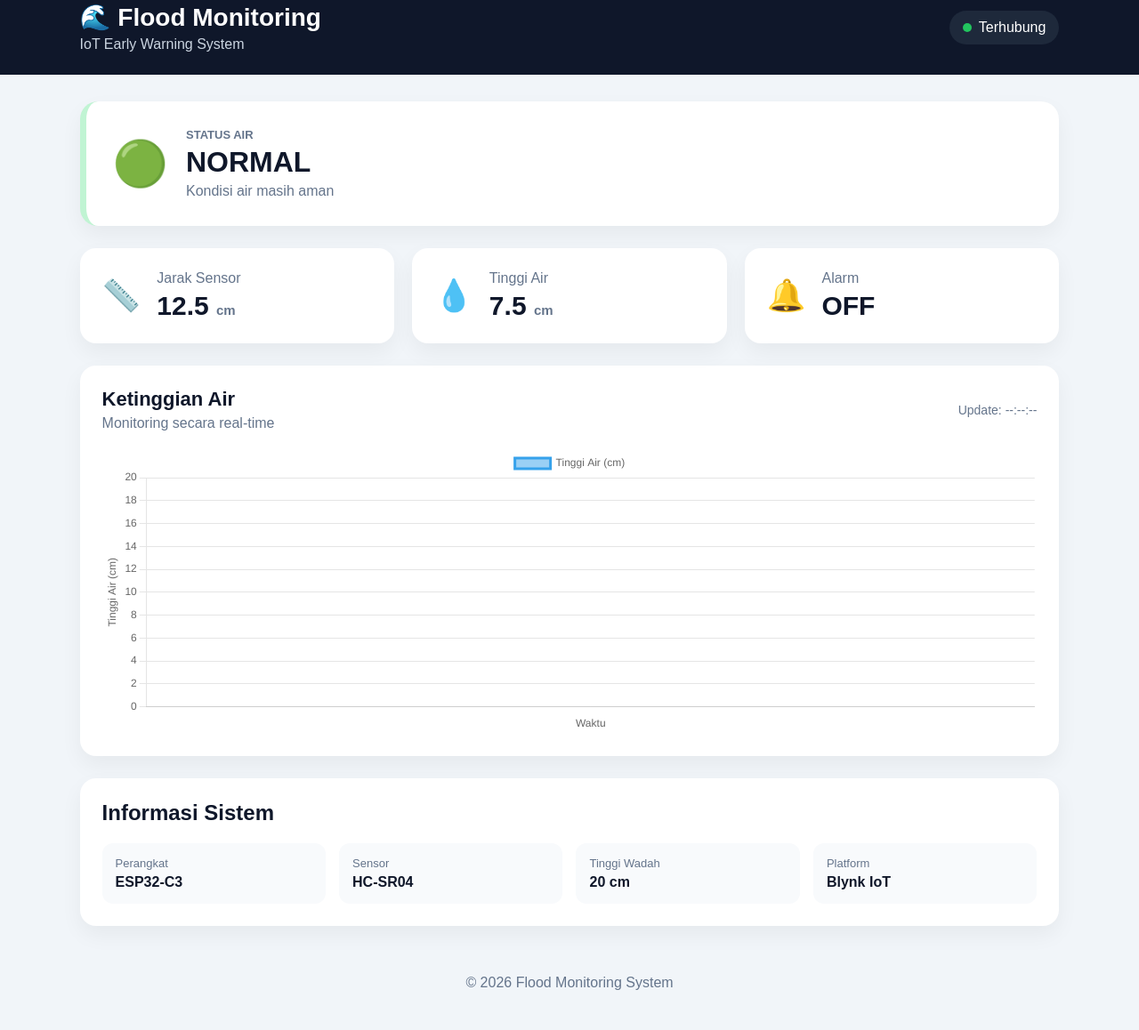
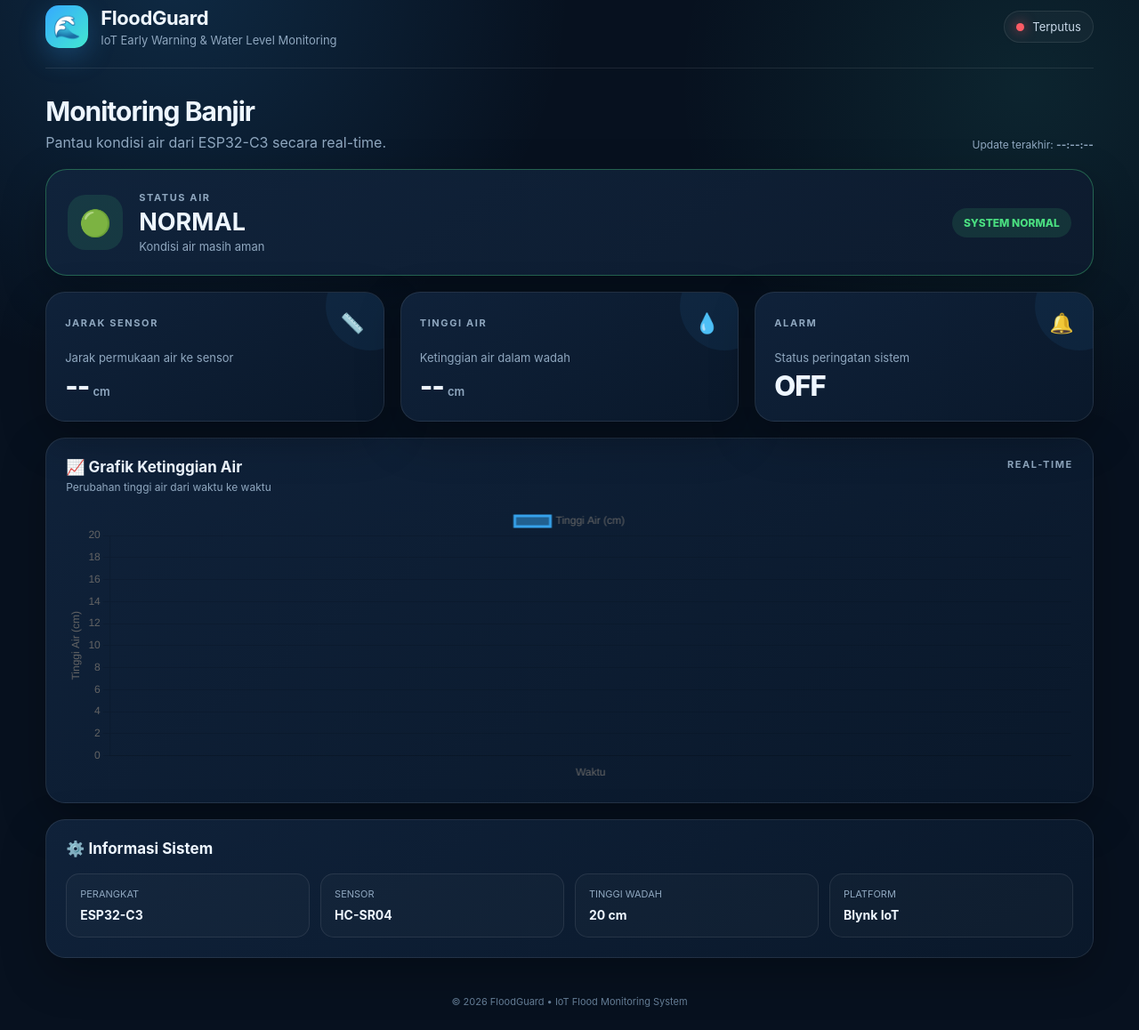
Before and after one commit to karuuuz/flood-monitoring, a website: page index.html in a window 1280 px wide. Shown: the part 22-1180 px from the top of the page at 89% size. Drawn offline with nearby package versions, Linux system fonts and the light colour scheme; no server answers.

Commit message:
Update index.html

```diff
--- a/index.html
+++ b/index.html
@@ -1,174 +1,219 @@
 <!DOCTYPE html>
 <html lang="id">
 <head>
-    <meta charset="UTF-8">
-    <meta name="viewport" content="width=device-width, initial-scale=1.0">
+  <meta charset="UTF-8">
+  <meta name="viewport" content="width=device-width, initial-scale=1.0">
+  <title>FloodGuard — IoT Flood Monitoring</title>
+  <script src="https://cdn.jsdelivr.net/npm/chart.js"></script>
 
-    <title>Flood Monitoring System</title>
-
-    <link rel="stylesheet" href="style.css">
+  <style>
+    :root{
+      --bg:#07111f;
+      --panel:#0d1b2e;
+      --panel2:#10233b;
+      --text:#eef6ff;
+      --muted:#8fa7bf;
+      --line:rgba(255,255,255,.09);
+      --blue:#36a9ff;
+      --cyan:#42e8d0;
+      --green:#4ade80;
+      --yellow:#facc15;
+      --red:#fb5b65;
+      --shadow:0 18px 50px rgba(0,0,0,.28);
+    }
+    *{box-sizing:border-box}
+    body{
+      margin:0;
+      font-family:Inter,system-ui,-apple-system,BlinkMacSystemFont,"Segoe UI",sans-serif;
+      background:
+        radial-gradient(circle at 15% 0%, rgba(54,169,255,.16), transparent 28%),
+        radial-gradient(circle at 90% 10%, rgba(66,232,208,.09), transparent 25%),
+        var(--bg);
+      color:var(--text);
+      min-height:100vh;
+    }
+    .wrap{width:min(1180px,92%);margin:auto}
+    header{
+      display:flex;justify-content:space-between;align-items:center;
+      padding:28px 0 22px;
+      border-bottom:1px solid var(--line);
+    }
+    .brand{display:flex;gap:14px;align-items:center}
+    .brand-mark{
+      width:48px;height:48px;border-radius:15px;display:grid;place-items:center;
+      background:linear-gradient(135deg,var(--blue),var(--cyan));
+      font-size:25px;box-shadow:0 10px 30px rgba(54,169,255,.25);
+    }
+    h1{font-size:22px;margin:0;letter-spacing:-.4px}
+    .subtitle{margin:4px 0 0;color:var(--muted);font-size:13px}
+    .connection{
+      display:flex;align-items:center;gap:9px;padding:9px 13px;border:1px solid var(--line);
+      border-radius:999px;background:rgba(255,255,255,.035);font-size:13px;color:#c8d8e8
+    }
+    #connectionDot{
+      width:9px;height:9px;border-radius:50%;background:var(--green);
+      box-shadow:0 0 14px rgba(74,222,128,.8)
+    }
+    main{padding:30px 0 42px}
+    .hero{
+      display:flex;justify-content:space-between;align-items:end;gap:20px;margin-bottom:20px
+    }
+    .hero h2{font-size:30px;margin:0 0 7px;letter-spacing:-1px}
+    .hero p{margin:0;color:var(--muted)}
+    .timestamp{font-size:12px;color:var(--muted)}
+    .status{
+      border:1px solid var(--line);background:linear-gradient(145deg,var(--panel2),var(--panel));
+      border-radius:24px;padding:24px;box-shadow:var(--shadow);margin-bottom:18px;
+      display:flex;align-items:center;justify-content:space-between;gap:20px;
+    }
+    .status-left{display:flex;align-items:center;gap:18px}
+    .status-icon{
+      width:62px;height:62px;border-radius:20px;display:grid;place-items:center;
+      background:rgba(74,222,128,.12);font-size:29px
+    }
+    .eyebrow{font-size:11px;letter-spacing:1.6px;color:var(--muted);font-weight:700}
+    #statusAir{font-size:27px;margin:4px 0 3px}
+    #statusDescription{margin:0;color:var(--muted);font-size:13px}
+    .status-badge{
+      padding:9px 13px;border-radius:999px;font-size:12px;font-weight:800;
+      background:rgba(74,222,128,.12);color:var(--green)
+    }
+    .sensor-grid{
+      display:grid;grid-template-columns:repeat(3,1fr);gap:18px;margin-bottom:18px
+    }
+    .card,.chart-card,.info-card{
+      background:linear-gradient(145deg,rgba(16,35,59,.96),rgba(10,25,43,.96));
+      border:1px solid var(--line);border-radius:22px;box-shadow:var(--shadow)
+    }
+    .card{padding:21px;min-height:145px;position:relative;overflow:hidden}
+    .card:after{
+      content:"";position:absolute;width:100px;height:100px;border-radius:50%;
+      right:-35px;top:-35px;background:rgba(54,169,255,.07)
+    }
+    .card-top{display:flex;justify-content:space-between;align-items:center}
+    .card-icon{font-size:22px}
+    .card p{color:var(--muted);font-size:13px;margin:18px 0 5px}
+    .value{font-size:31px;font-weight:800;letter-spacing:-1px}
+    .unit{font-size:13px;color:var(--muted);font-weight:600;margin-left:4px}
+    .chart-card{padding:22px;margin-bottom:18px}
+    .chart-header{display:flex;justify-content:space-between;align-items:start;gap:15px;margin-bottom:15px}
+    .chart-header h3{margin:0;font-size:17px}
+    .chart-header p{margin:5px 0 0;color:var(--muted);font-size:12px}
+    .chart-wrap{height:310px}
+    .info-card{padding:22px}
+    .info-card h3{margin:0 0 18px;font-size:17px}
+    .info-grid{display:grid;grid-template-columns:repeat(4,1fr);gap:12px}
+    .info-item{padding:15px;border:1px solid var(--line);border-radius:15px;background:rgba(255,255,255,.025)}
+    .info-item span{display:block;color:var(--muted);font-size:11px;margin-bottom:6px}
+    .info-item strong{font-size:14px}
+    footer{text-align:center;color:#637b93;font-size:11px;padding:0 0 25px}
+    @media(max-width:800px){
+      .hero{display:block}.timestamp{margin-top:12px}
+      .sensor-grid{grid-template-columns:1fr}
+      .info-grid{grid-template-columns:repeat(2,1fr)}
+      .status{align-items:flex-start}
+    }
+    @media(max-width:480px){
+      .wrap{width:94%}.hero h2{font-size:25px}
+      .status{padding:18px}.status-left{gap:12px}
+      .status-badge{display:none}.info-grid{grid-template-columns:1fr 1fr}
+      .chart-wrap{height:260px}
+    }
+  </style>
 </head>
 
 <body>
-
+  <div class="wrap">
     <header>
+      <div class="brand">
+        <div class="brand-mark">🌊</div>
         <div>
-            <h1>🌊 Flood Monitoring</h1>
-            <p>IoT Early Warning System</p>
+          <h1>FloodGuard</h1>
+          <p class="subtitle">IoT Early Warning & Water Level Monitoring</p>
         </div>
-
-        <div class="connection">
-            <span id="connectionDot"></span>
-            <span id="connectionText">Terhubung</span>
-        </div>
+      </div>
+      <div class="connection">
+        <span id="connectionDot"></span>
+        <span id="connectionText">Terhubung</span>
+      </div>
     </header>
 
+    <main>
+      <section class="hero">
+        <div>
+          <h2>Monitoring Banjir</h2>
+          <p>Pantau kondisi air dari ESP32-C3 secara real-time.</p>
+        </div>
+        <div class="timestamp">Update terakhir: <strong id="lastUpdate">--:--:--</strong></div>
+      </section>
 
-    <main>
+      <section class="status" id="statusCard">
+        <div class="status-left">
+          <div class="status-icon" id="statusIcon">🟢</div>
+          <div>
+            <div class="eyebrow">STATUS AIR</div>
+            <h2 id="statusAir">NORMAL</h2>
+            <p id="statusDescription">Kondisi air masih aman</p>
+          </div>
+        </div>
+        <div class="status-badge" id="statusBadge">SYSTEM NORMAL</div>
+      </section>
 
-        <!-- STATUS -->
-        <section class="status-card" id="statusCard">
+      <section class="sensor-grid">
+        <article class="card">
+          <div class="card-top">
+            <div class="eyebrow">JARAK SENSOR</div><div class="card-icon">📏</div>
+          </div>
+          <p>Jarak permukaan air ke sensor</p>
+          <div><span class="value" id="jarak">--</span><span class="unit">cm</span></div>
+        </article>
 
-            <div class="status-icon" id="statusIcon">
-                🟢
-            </div>
+        <article class="card">
+          <div class="card-top">
+            <div class="eyebrow">TINGGI AIR</div><div class="card-icon">💧</div>
+          </div>
+          <p>Ketinggian air dalam wadah</p>
+          <div><span class="value" id="tinggiAir">--</span><span class="unit">cm</span></div>
+        </article>
 
-            <div>
-                <p class="label">STATUS AIR</p>
-                <h2 id="statusAir">NORMAL</h2>
-                <p id="statusDescription">
-                    Kondisi air masih aman
-                </p>
-            </div>
+        <article class="card">
+          <div class="card-top">
+            <div class="eyebrow">ALARM</div><div class="card-icon">🔔</div>
+          </div>
+          <p>Status peringatan sistem</p>
+          <div><span class="value" id="alarm">OFF</span></div>
+        </article>
+      </section>
 
-        </section>
+      <section class="chart-card">
+        <div class="chart-header">
+          <div>
+            <h3>📈 Grafik Ketinggian Air</h3>
+            <p>Perubahan tinggi air dari waktu ke waktu</p>
+          </div>
+          <div class="eyebrow">REAL-TIME</div>
+        </div>
+        <div class="chart-wrap">
+          <canvas id="waterChart"></canvas>
+        </div>
+      </section>
 
-
-        <!-- DATA SENSOR -->
-        <section class="sensor-grid">
-
-            <div class="card">
-
-                <div class="card-icon">
-                    📏
-                </div>
-
-                <div>
-                    <p>Jarak Sensor</p>
-                    <h2>
-                        <span id="jarak">12.5</span>
-                        <small>cm</small>
-                    </h2>
-                </div>
-
-            </div>
-
-
-            <div class="card">
-
-                <div class="card-icon">
-                    💧
-                </div>
-
-                <div>
-                    <p>Tinggi Air</p>
-                    <h2>
-                        <span id="tinggiAir">7.5</span>
-                        <small>cm</small>
-                    </h2>
-                </div>
-
-            </div>
-
-
-            <div class="card">
-
-                <div class="card-icon">
-                    🔔
-                </div>
-
-                <div>
-                    <p>Alarm</p>
-                    <h2 id="alarm">OFF</h2>
-                </div>
-
-            </div>
-
-        </section>
-
-
-        <!-- GRAFIK -->
-        <section class="chart-card">
-
-            <div class="chart-header">
-
-                <div>
-                    <h2>Ketinggian Air</h2>
-                    <p>Monitoring secara real-time</p>
-                </div>
-
-                <div class="last-update">
-                    Update:
-                    <span id="lastUpdate">--:--:--</span>
-                </div>
-
-            </div>
-
-            <div class="chart-container">
-
-                <canvas id="waterChart"></canvas>
-
-            </div>
-
-        </section>
-
-
-        <!-- INFO -->
-        <section class="info-card">
-
-            <h2>Informasi Sistem</h2>
-
-            <div class="info-grid">
-
-                <div>
-                    <span>Perangkat</span>
-                    <strong>ESP32-C3</strong>
-                </div>
-
-                <div>
-                    <span>Sensor</span>
-                    <strong>HC-SR04</strong>
-                </div>
-
-                <div>
-                    <span>Tinggi Wadah</span>
-                    <strong>20 cm</strong>
-                </div>
-
-                <div>
-                    <span>Platform</span>
-                    <strong>Blynk IoT</strong>
-                </div>
-
-            </div>
-
-        </section>
-
+      <section class="info-card">
+        <h3>⚙️ Informasi Sistem</h3>
+        <div class="info-grid">
+          <div class="info-item"><span>PERANGKAT</span><strong>ESP32-C3</strong></div>
+          <div class="info-item"><span>SENSOR</span><strong>HC-SR04</strong></div>
+          <div class="info-item"><span>TINGGI WADAH</span><strong>20 cm</strong></div>
+          <div class="info-item"><span>PLATFORM</span><strong>Blynk IoT</strong></div>
+        </div>
+      </section>
     </main>
 
+    <footer>© 2026 FloodGuard • IoT Flood Monitoring System</footer>
+  </div>
 
-    <footer>
-        <p>
-            © 2026 Flood Monitoring System
-        </p>
-    </footer>
-
-
-    <!-- Chart.js -->
-    <script src="https://cdn.jsdelivr.net/npm/chart.js"></script>
-
-    <!-- JavaScript -->
-    <script src="script.js"></script>
-
+  <!-- Tetap memakai script.js lama agar ID elemen yang digunakan tetap kompatibel. -->
+  <script src="config.js"></script>
+  <script src="script.js"></script>
 </body>
 </html>
```
